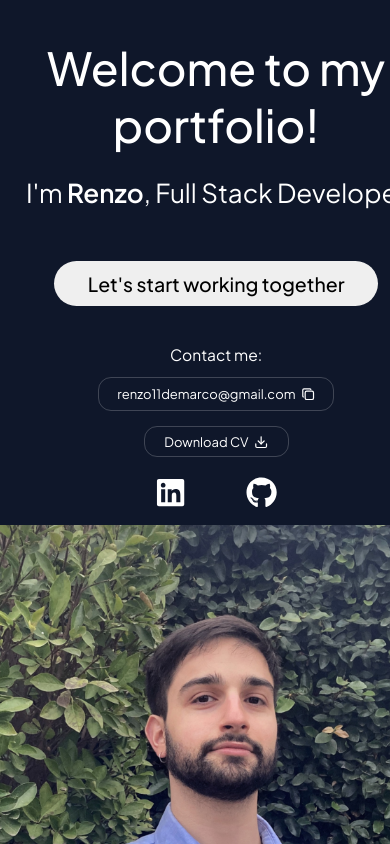
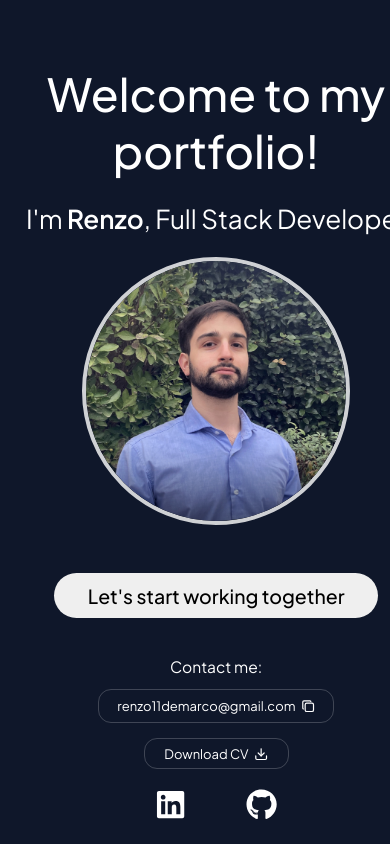
Before and after one commit to renzodemarco/portfolio, a React (Vite) app: page / in a window 390 px wide. Shown: the top 844 px of the page. Built offline with nearby package versions, Linux system fonts and the light colour scheme.

Commit message:
add responsiveNavbar

```diff
--- a/src/components/Header/Header.jsx
+++ b/src/components/Header/Header.jsx
@@ -1,8 +1,10 @@
+import ResponsiveNavbar from '../ResponsiveNavbar/ResponsiveNavbar'
 import './Header.css'
 
 const Header = ({ title }) => {
   return (
     <header>
+      <ResponsiveNavbar />
       <h1 className='title'>{title}</h1>
     </header>
   )
--- a/src/components/Layout/Layout.jsx
+++ b/src/components/Layout/Layout.jsx
@@ -16,7 +16,7 @@ function Layout({ children, toggleIsHome }) {
     <div className='layout'>
       <NavbarContainer toggleIsHome={toggleIsHome} onSetActive={handleSetActive} />
       <div className='body'>
-        <Header title={activeSection} />
+        <Header title={activeSection} toggleIsHome={toggleIsHome} onSetActive={handleSetActive} />
         <main id='scroll-container'>
           {children}
         </main>
--- /dev/null
+++ b/src/components/ResponsiveNavbar/ResponsiveNavbar.css
@@ -0,0 +1,9 @@
+.responsive-navbar {
+  display: none;
+}
+
+@media (max-width: 720px) {
+  .responsive-navbar {
+    display: flex;
+  }
+}
--- /dev/null
+++ b/src/components/ResponsiveNavbar/ResponsiveNavbar.jsx
@@ -0,0 +1,30 @@
+import { useState } from 'react';
+import { navItems } from '../../data/data.js'
+import './ResponsiveNavbar.css'
+
+const ResponsiveNavbar = () => {
+
+  const [isOpen, setIsOpen] = useState(false);
+
+  const toggleNavbar = () => {
+    setIsOpen(!isOpen);
+  };
+
+  return (
+    <nav className="responsive-navbar">
+      <div className="responsive-icon" onClick={toggleNavbar}>
+        <div className={isOpen ? 'bar open' : 'bar'}></div>
+        <div className={isOpen ? 'bar open' : 'bar'}></div>
+        <div className={isOpen ? 'bar open' : 'bar'}></div>
+      </div>
+      <ul className={isOpen ? 'nav-links nav-active' : 'nav-links'}>
+        <li><a href="#home">Inicio</a></li>
+        <li><a href="#services">Servicios</a></li>
+        <li><a href="#about">Acerca de</a></li>
+        <li><a href="#contact">Contacto</a></li>
+      </ul>
+    </nav>
+  )
+}
+
+export default ResponsiveNavbar
--- a/src/pages/Home/Home.css
+++ b/src/pages/Home/Home.css
@@ -67,12 +67,43 @@
   transition: .2s ease;
 }
 
-@media (max-width: 768px) {
+.home-img-responsive {
+  display: none;
+}
+
+@media (max-width: 720px) {
   .home-container {
-    grid:
-      "welcome"
-      "img";
-    grid-template-columns: 1fr;
-    grid-template-rows: 1fr 1fr;
+    grid:"welcome";
+    padding: 2rem 0 4rem;
+  }
+
+  .home-img {
+    display: none;
+  }
+
+  .img-wrapper {
+    position: relative;
+    width: 20rem;
+    height: 20rem;
+    margin-top: 1rem;
+    border-radius: 50%;
+    outline: 4px solid rgba(255, 255, 255, .8);
+    overflow: hidden;
+    display: flex;
+    justify-content: center;
+    align-items: center;
+  }
+
+  .home-img-responsive {
+    display: flex;
+    width: 20rem;
+    height: 20rem;
+  }
+
+  .home-img-responsive img {
+    width: 100%;
+    height: 100%;
+    object-fit: cover;
+    border-radius: 50%;
   }
 }
--- a/src/pages/Home/Home.jsx
+++ b/src/pages/Home/Home.jsx
@@ -9,6 +9,11 @@ const Home = ({ toggleIsHome }) => {
       <div className='home-welcome'>
         <h1>Welcome to my portfolio!</h1>
         <h2>I'm <span>Renzo</span>, Full Stack Developer</h2>
+        <div className='img-wrapper'>
+          <div className='home-img-responsive img-container'>
+            <img src={img} alt='Renzo Demarco' />
+          </div>
+        </div>
         <button onClick={toggleIsHome} className='home-button'>Let's start working together</button>
         <HomeContact />
       </div>
```
